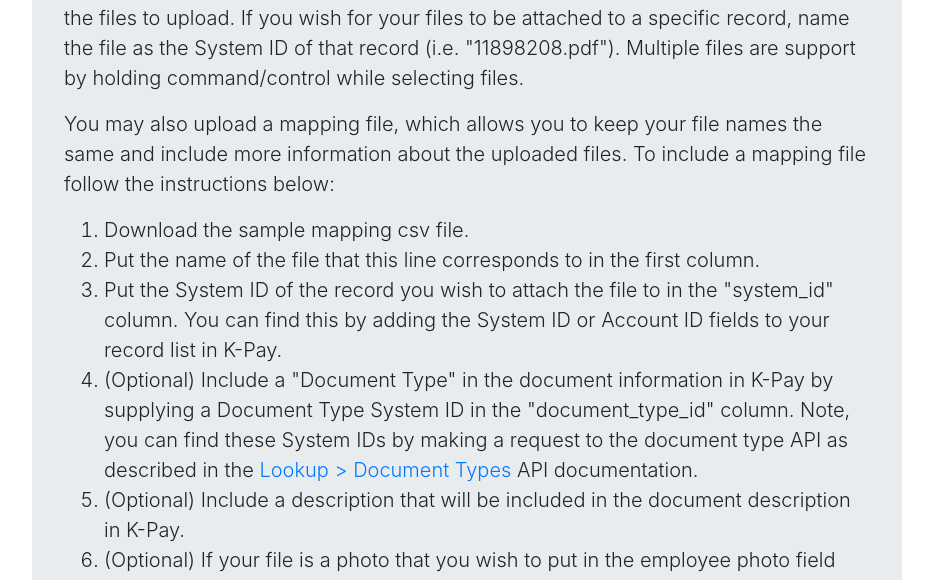
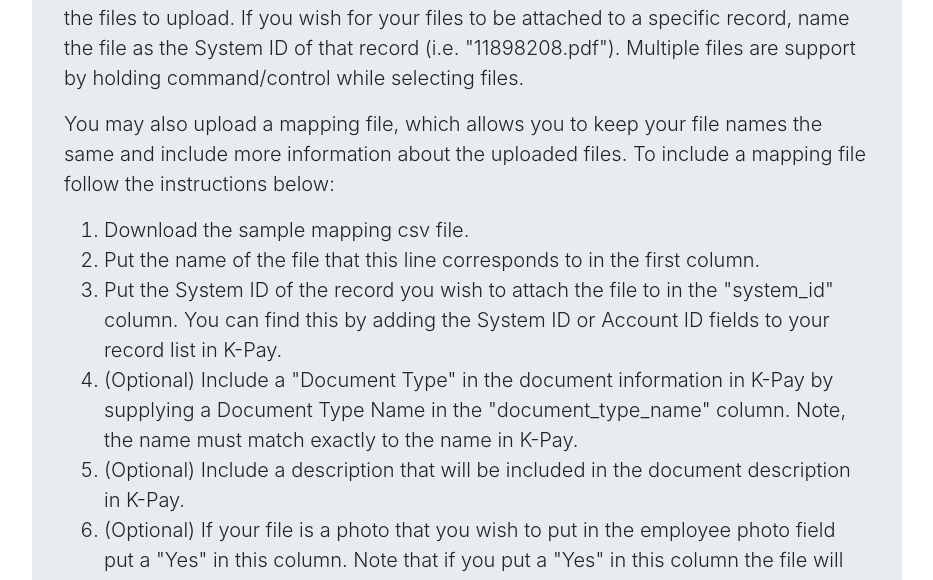
Before and after one commit to BerganKDV/k-pay_file_uploader, a website: page public/index.html in a window 1280 px wide. Shown: the part 201-781 px from the top of the page, without its empty margins (173-1106 px from the left). Drawn offline with nearby package versions, Linux system fonts and the light colour scheme.

Commit message:
Updates to support doc type id lookup

```diff
--- a/public/images/mapping.csv
+++ b/public/images/mapping.csv
@@ -1,4 +1,4 @@
-file_name,system_id,document_type_id,description,employee_photo
+file_name,system_id,document_type_name,description,employee_photo
 hr_status.doc,11898208,151130112,This is the status doc.,
 interview.gif,11898208,151130112,,
 recommendations.pdf,11898208,151130112,Here are their recommendations.,
--- a/public/index.html
+++ b/public/index.html
@@ -54,9 +54,7 @@
                     <li>Put the System ID of the record you wish to attach the file to in the "system_id" column. You can find
                         this by adding the System ID or Account ID fields to your record list in K-Pay.</li>
                     <li>(Optional) Include a "Document Type" in the document information in K-Pay by supplying a Document Type
-                        System ID in the "document_type_id" column. Note, you can find these System IDs by making a request
-                        to the document type API as described in the
-                        <a href="https://secure.saashr.com/ta/docs/rest/index.html#_companies__cid__lookup_document-types" target="_blank">Lookup > Document Types</a> API documentation.</li>
+                        Name in the "document_type_name" column. Note, the name must match exactly to the name in K-Pay.
                     <li>(Optional) Include a description that will be included in the document description in K-Pay.</li>
                     <li>(Optional) If your file is a photo that you wish to put in the employee photo field put a "Yes" in this
                         column. Note that if you put a "Yes" in this column the file will not be stored in the Document Storage
```
